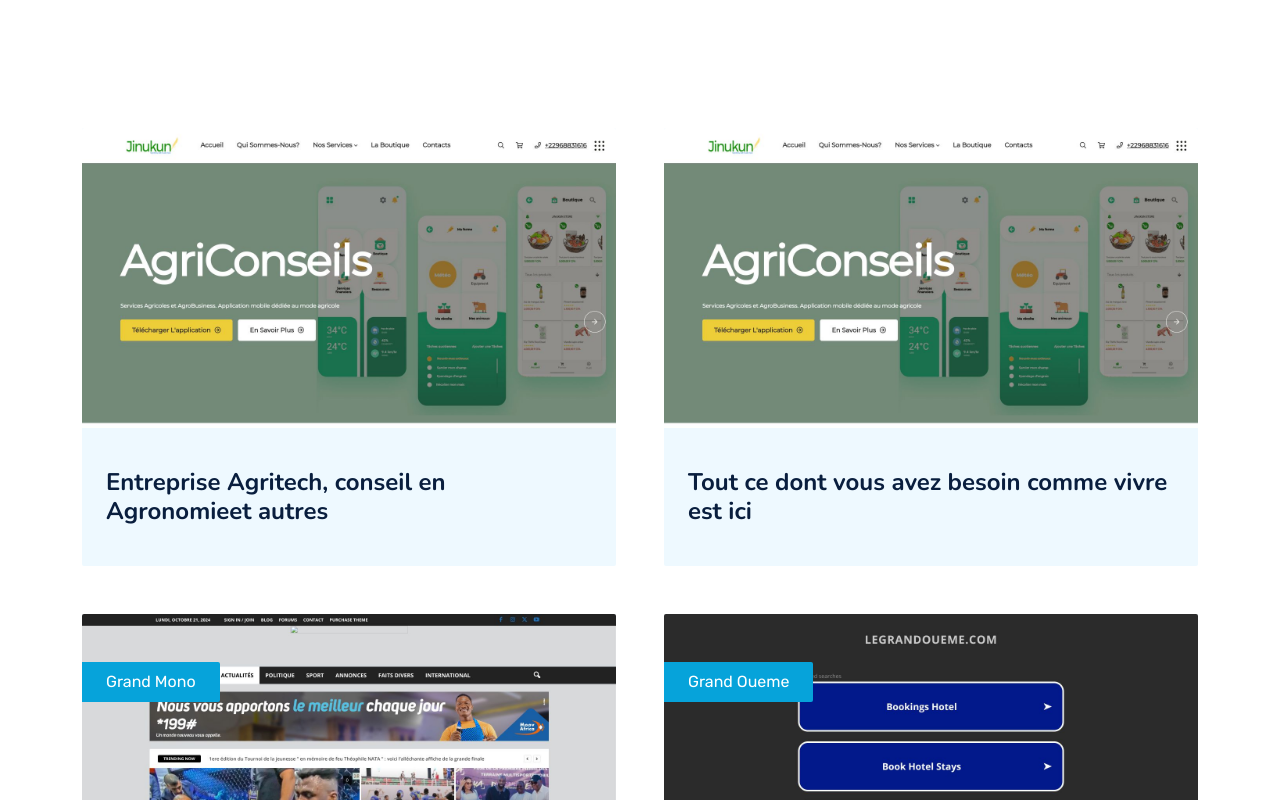
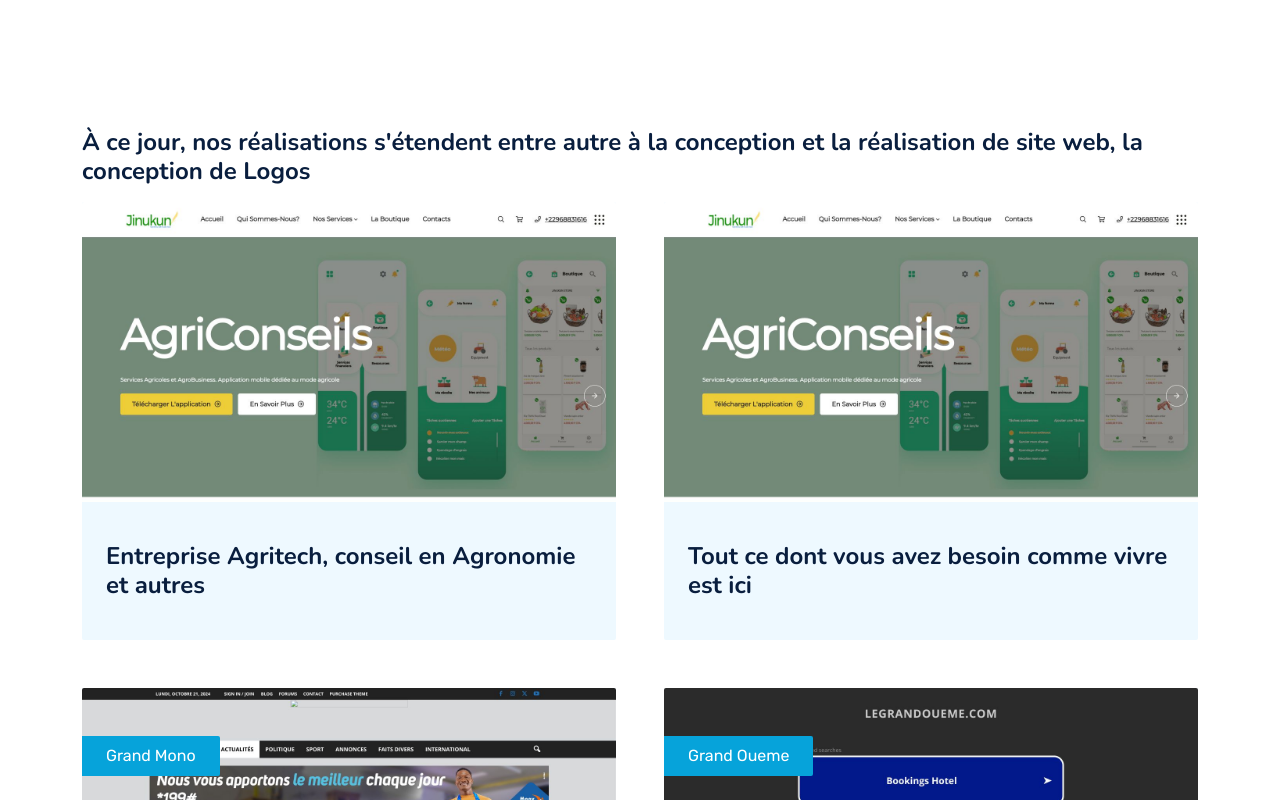
Before and after one commit to TOGNIMONEL/Refonte-AfroDigital, a plain HTML site: page AfroDigital/Réalisation.html in a window 1280 px wide. Shown: the part 539-1339 px from the top of the page. Drawn offline with nearby package versions, Linux system fonts and the light colour scheme.

```diff
--- a/AfroDigital/Réalisation.html
+++ b/AfroDigital/Réalisation.html
@@ -127,6 +127,8 @@
             <div class="row g-5">
                 <!-- Blog list Start -->
                 <div class="col-lg-12">
+                    <h4 class="mb-3">À ce jour, nos réalisations s'étendent entre autre à la conception et la réalisation de site web, la conception de Logos</h4>
+
                     <div class="row g-5">
 
                         <div class="col-md-6 wow slideInUp" data-wow-delay="0.1s">
@@ -138,7 +140,7 @@
                                 <div class="p-4">
                                     <div class="d-flex mb-3">
                                     </div>
-                                    <h4 class="mb-3">Entreprise Agritech, conseil en Agronomieet autres</h4>
+                                    <h4 class="mb-3">Entreprise Agritech, conseil en Agronomie et autres</h4>
                                 </div>
                             </div>
                         </div>
```
